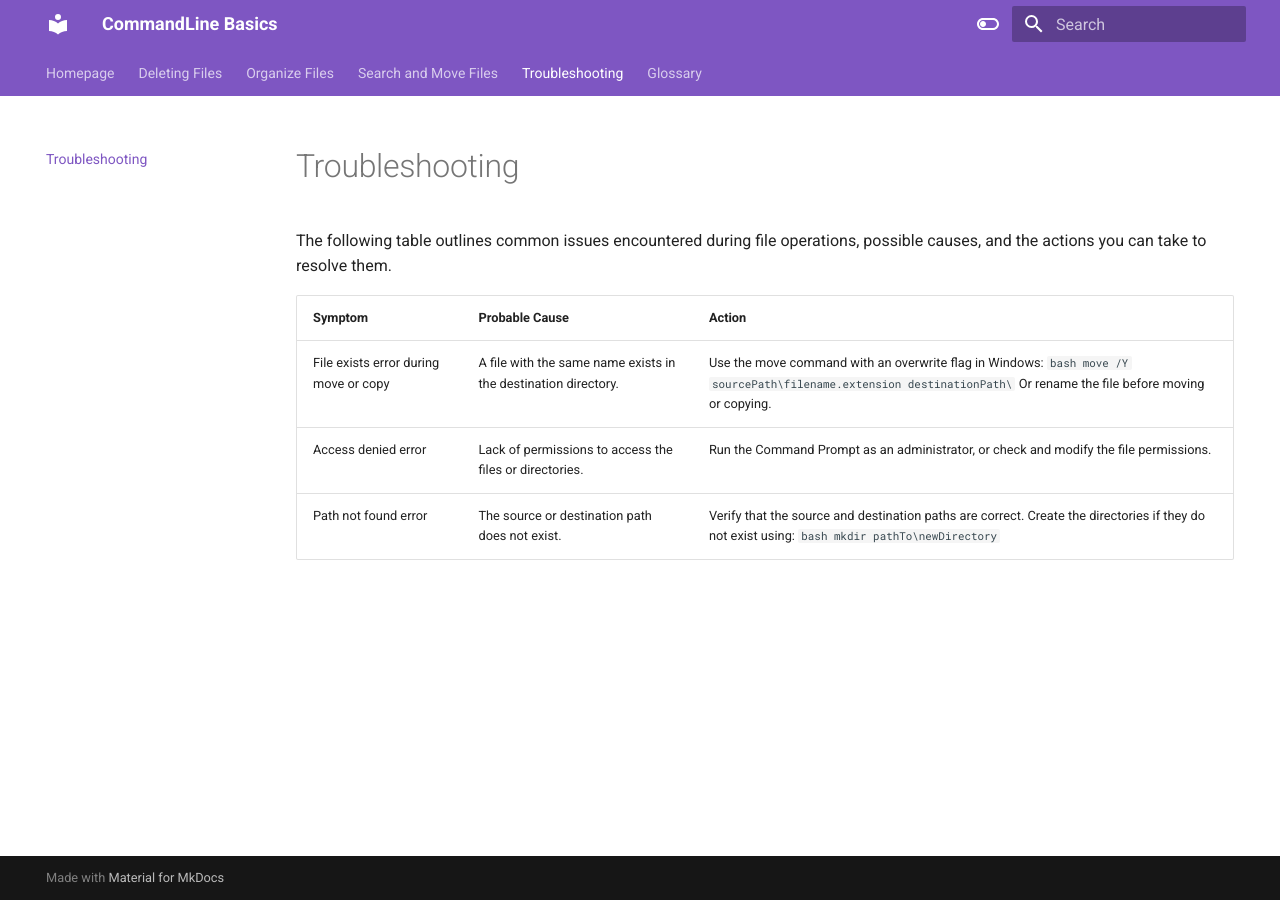
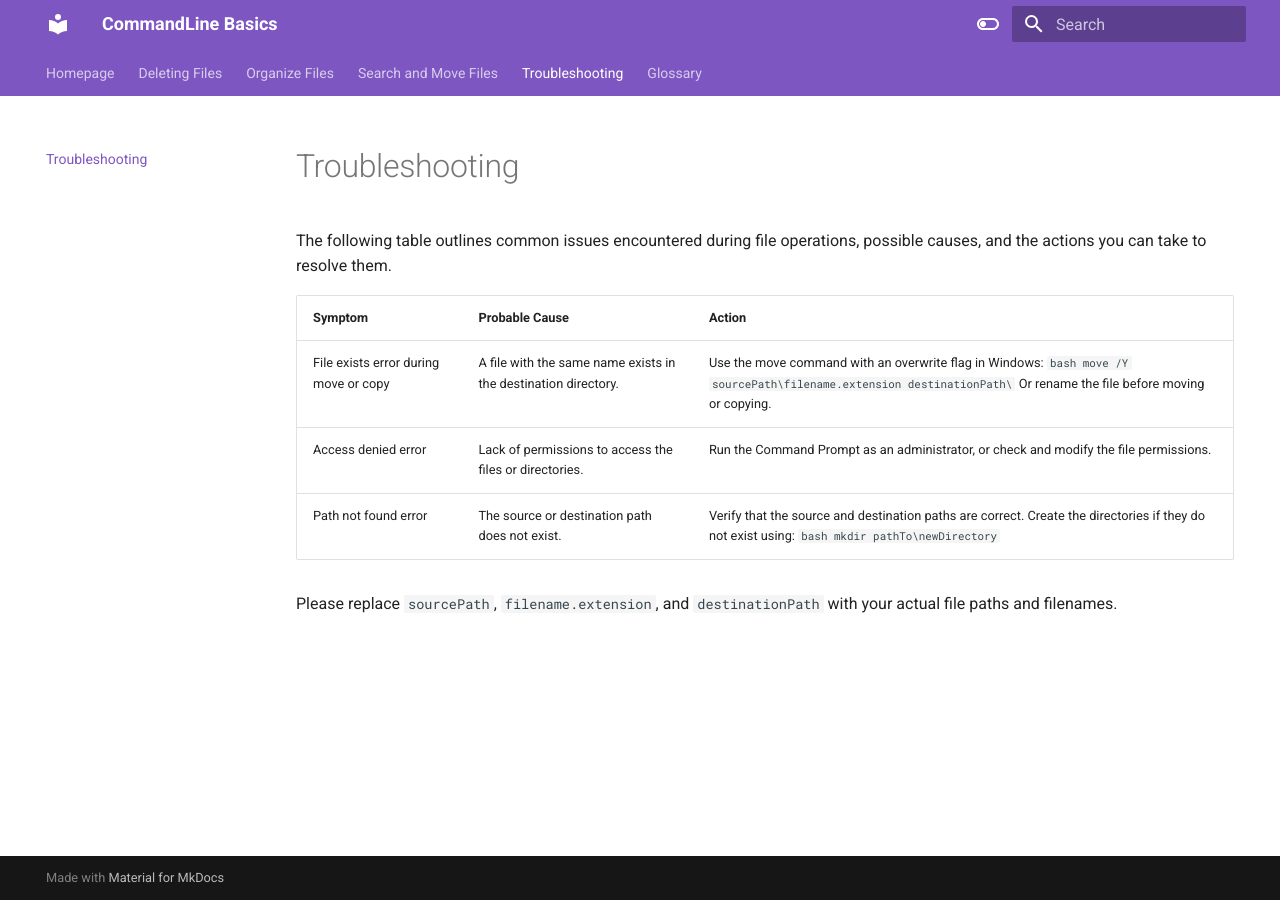
Before and after one commit to RichardLi6/UsingCommandLine, an MkDocs documentation site: the page built from docs/Troubleshooting.md, in a window 1280 px wide. Built offline with MkDocs 1.6.1 and Material for MkDocs 9.7.7, drawn with Linux system fonts in a browser that asks for light colours.

Commit message:
fix some details

````diff
--- a/docs/Troubleshooting.md
+++ b/docs/Troubleshooting.md
@@ -7,3 +7,5 @@ The following table outlines common issues encountered during file operations, p
 | File exists error during move or copy | A file with the same name exists in the destination directory. | Use the move command with an overwrite flag in Windows: ```bash move /Y sourcePath\filename.extension destinationPath\ ``` Or rename the file before moving or copying. |
 | Access denied error | Lack of permissions to access the files or directories. | Run the Command Prompt as an administrator, or check and modify the file permissions. |
 | Path not found error | The source or destination path does not exist. | Verify that the source and destination paths are correct. Create the directories if they do not exist using: ```bash mkdir pathTo\newDirectory ``` |
+
+Please replace `sourcePath`, `filename.extension`, and `destinationPath` with your actual file paths and filenames.
````
